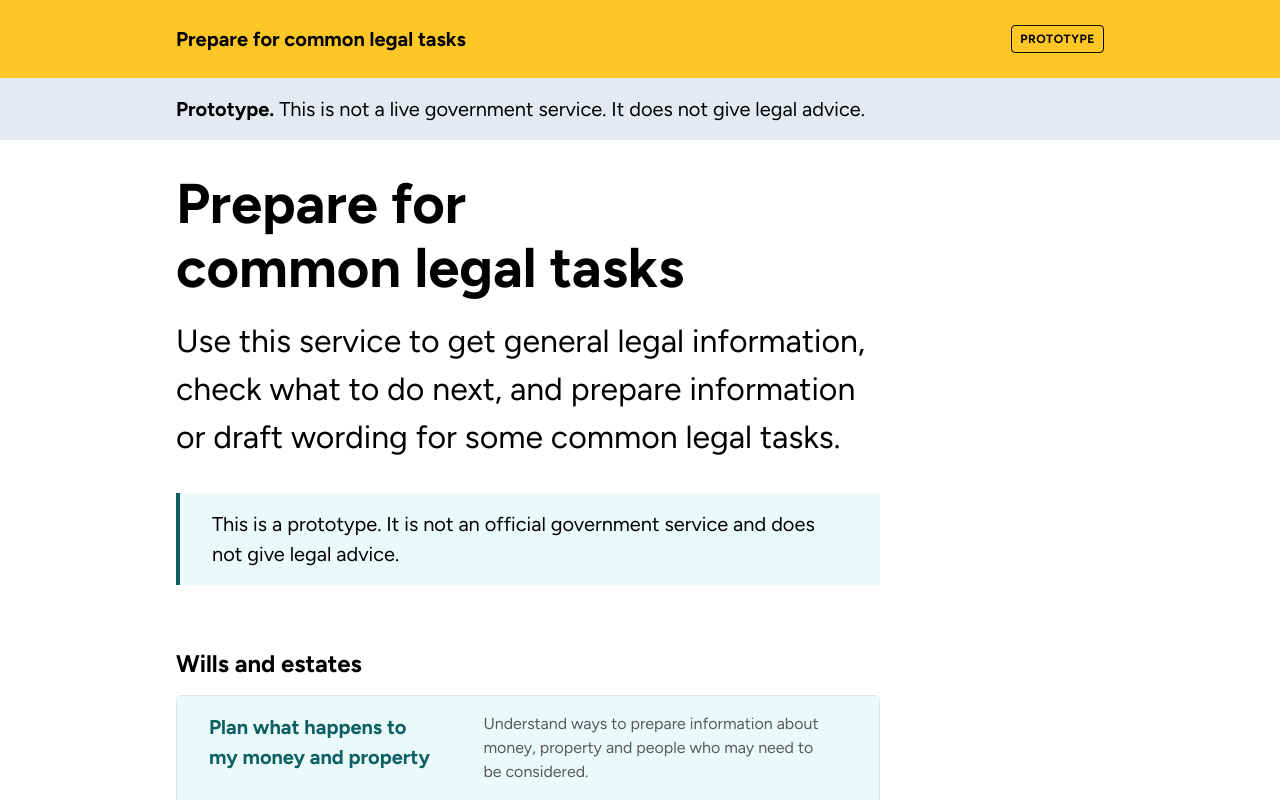
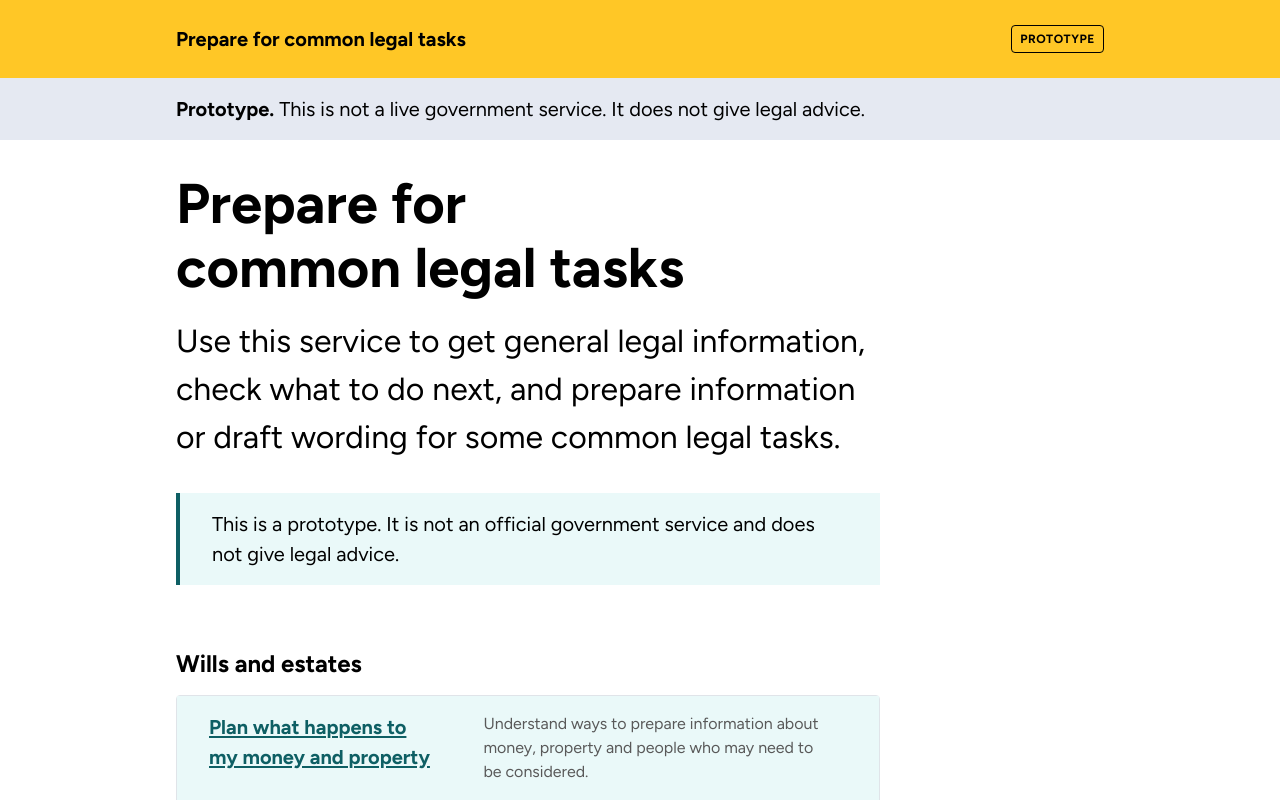
Before and after one commit to Fab22246/legal-help-prototype, a React (Vite) app: page / in a window 1280 px wide. In both pictures the pointer is over the element "Plan what happens to my money and property". Shown: the top 800 px of the page. Built offline with nearby package versions, Linux system fonts and the light colour scheme.

Commit message:
Improve home page task-link styling

```diff
--- a/src/styles/app.css
+++ b/src/styles/app.css
@@ -189,7 +189,7 @@ button:focus-visible {
   background: var(--color-teal-10);
 }
 .task-item:focus-visible {
-  outline: 3px solid var(--color-teal-40);
+  outline: 3px solid var(--color-teal-00);
   outline-offset: -3px;
 }
 .task-item__title {
@@ -198,7 +198,7 @@ button:focus-visible {
   line-height: var(--line-height-h4);
   font-weight: var(--font-weight-bold);
   color: var(--color-teal-00);
-  text-decoration: underline;
+  text-decoration: none;
   text-underline-offset: 2px;
 }
 @media (min-width: 40rem) {
@@ -206,8 +206,9 @@ button:focus-visible {
     margin-bottom: 0;
   }
 }
-.task-item:hover .task-item__title {
-  text-decoration: none;
+.task-item:hover .task-item__title,
+.task-item:focus-visible .task-item__title {
+  text-decoration: underline;
 }
 .task-item__desc {
   margin: 0;
```
